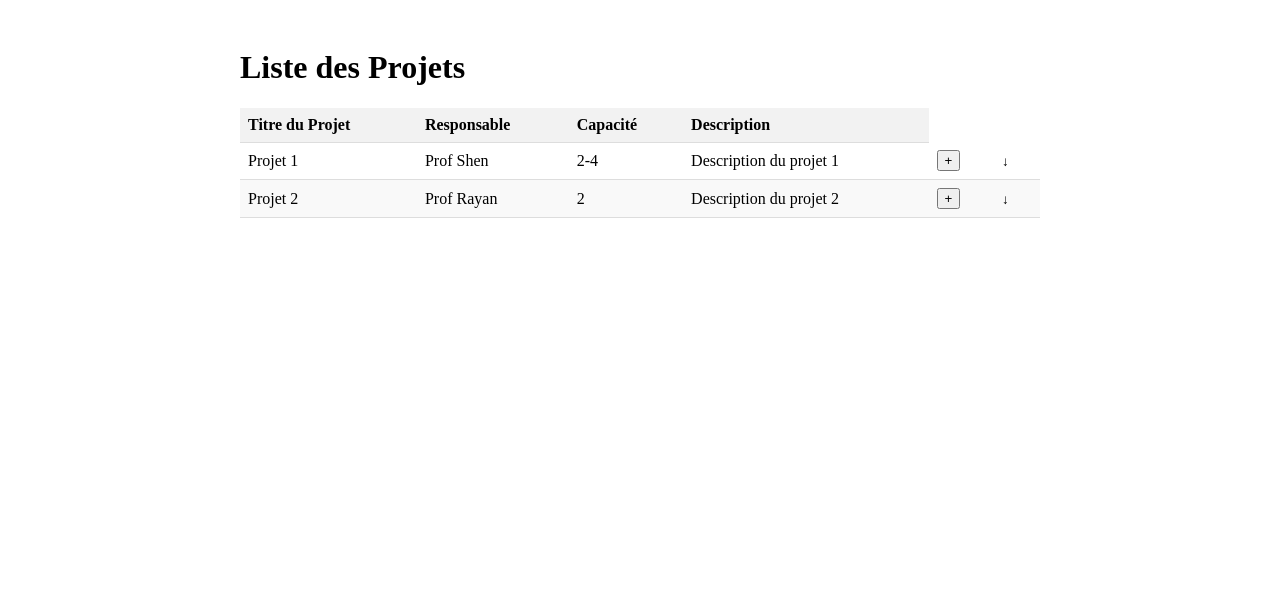
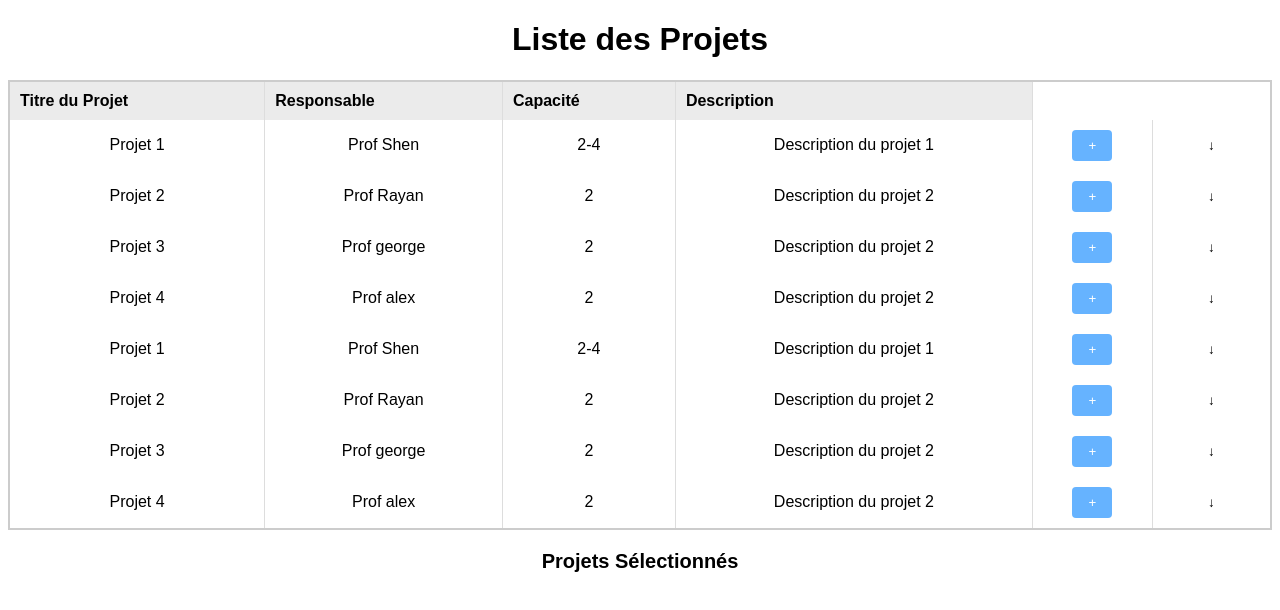
Before and after one commit to Vezonne/PROJET_ANDROIDE, a React (Create React App) app in the folder Affectation/: page /classementProjets in a window 1280 px wide. Shown: the top 610 px of the page. Built offline with nearby package versions, Linux system fonts and the light colour scheme.

Commit message:
ClassementProjet presque fini

```diff
--- a/Affectation/src/ClassementProjets.css
+++ b/Affectation/src/ClassementProjets.css
@@ -1,58 +1,95 @@
-/* ClassementProjets.css */
-
 .classement-projets-container {
-    max-width: 800px;
-    margin: 0 auto;
-    padding: 20px;
+  font-family: Arial, sans-serif;
+  text-align: center;
 }
 
 .projets-table {
   width: 100%;
   border-collapse: collapse;
+  border: 2px solid #ccc;
 }
 
-  .projets-table th,
-  .projets-table td {
-    padding: 8px;
-    border-bottom: 1px solid #ddd;
+.projets-table th, .projets-table td {
+  padding: 10px;
+  border-right: 1px solid #ddd;
 }
 
 .projets-table th {
-    background-color: #f2f2f2;
-    font-weight: bold;
+  background-color: #ebebeb;
   text-align: left;
 }
 
-  .projets-table tbody tr:nth-child(even) {
-    background-color: #f9f9f9;
+.add-button, .arrow-button, .supp-button {
+  padding: 8px 16px;
+  cursor: pointer;
+  border-radius: 4px;
+  transition: background-color 0.3s;
 }
 
-  .projets-table tbody tr:hover {
+.add-button {
+  background-color: #66b3ff;
+  color: white;
+  border: none;
+}
+
+.add-button:hover {
+  background-color: #3385ff;
+}
+
+.arrow-button, .supp-button {
+  background-color: transparent;
+  color: black;
+  border: none;
+}
+
+.arrow-button:hover {
   background-color: #f2f2f2;
 }
 
-
-  .positionnement-button {
-    padding: 8px 16px;
-    background-color: #007bff;
-    color: #fff;
-    border: none;
-    border-radius: 4px;
-    cursor: pointer;
+.supp-button:hover {
+  background-color: #ff6666;
+  color: white;
 }
 
-  .add-button:hover {
-    background-color: #0056b3;
+.projet-select {
+  padding: 6px;
+  margin-left: 12px;
+  border-radius: 4px;
+}
+
+.informations-supplementaires {
+  background-color: #ebebeb; /* Couleur de fond plus sombre */
+  color: black; /* Couleur de texte blanc */
+  padding: 10px;
+  border-radius: 12px; /* Coins arrondis */
+  margin-top: 10px;
+}
+
+.selection {
+  margin-top: 20px;
+}
+
+.selection h2 {
+  font-size: 20px;
+  margin-bottom: 12px;
+  margin-top: 0; /* Réduire l'espace au-dessus du titre */
+}
+
+.selection ul {
+  list-style-type: none;
+  padding: 0;
+}
+
+.selection li {
+  margin-bottom: 8px; /* Réduire l'espace entre les éléments de la liste */
+  border-radius: 4px;
+  background-color: #ebebeb;
+  padding: 12px;
+  display: flex;
+  align-items: center;
 }
 
 
-  .arrow-button {
-    background: none;
-    border: none;
-    cursor: pointer;
+.selection li button {
+  margin-left: auto;
 }
-
-  .informations-supplementaires {
-    background-color: #f9f9f9;
-    padding: 10px;
-  }
--- a/Affectation/src/ClassementProjets.jsx
+++ b/Affectation/src/ClassementProjets.jsx
@@ -3,7 +3,7 @@ import './ClassementProjets.css'
 import { useState, useEffect } from 'react';
 
 function ClassementProjets() {
-  // Exemple de projet en attendant le back
+  // Exemple de projet en attendant le backend
   const projets = [
     {
         id: 1,
@@ -21,11 +21,61 @@ function ClassementProjets() {
         description: "Description du projet 2",
         informationsSupplementaires: "Informations supplémentaires pour le projet 2"
       },
+      {
+        id: 3,
+        responsable: "Prof george",
+        capacite: "2",
+        nom: "Projet 3",
+        description: "Description du projet 2",
+        informationsSupplementaires: "Informations supplémentaires pour le projet 2"
+      },
+      {
+        id: 4,
+        responsable: "Prof alex",
+        capacite: "2",
+        nom: "Projet 4",
+        description: "Description du projet 2",
+        informationsSupplementaires: "Informations supplémentaires pour le projet 2"
+      },
+      {
+        id: 5,
+        responsable: "Prof Shen",
+        capacite: "2-4",
+        nom: "Projet 1",
+        description: "Description du projet 1",
+        informationsSupplementaires: "Informations supplémentaires pour le projet 1"
+      },
+      {
+        id: 6,
+        responsable: "Prof Rayan",
+        capacite: "2",
+        nom: "Projet 2",
+        description: "Description du projet 2",
+        informationsSupplementaires: "Informations supplémentaires pour le projet 2"
+      },
+      {
+        id: 7,
+        responsable: "Prof george",
+        capacite: "2",
+        nom: "Projet 3",
+        description: "Description du projet 2",
+        informationsSupplementaires: "Informations supplémentaires pour le projet 2"
+      },
+      {
+        id: 8,
+        responsable: "Prof alex",
+        capacite: "2",
+        nom: "Projet 4",
+        description: "Description du projet 2",
+        informationsSupplementaires: "Informations supplémentaires pour le projet 2"
+      },
 
   ];
 
+
   const [projetsEtendus, setProjetsEtendus] = useState({});
   const [projetsSelectionnes, setProjetsSelectionnes] = useState([]);
+  const [scores, setScores] = useState({});
 
   // Fonction de gestion du clic sur la flèche déroulante pour afficher les informations supplémentaires
   const toggleInformationsSupplementaires = (projetId) => {
@@ -35,21 +85,56 @@ function ClassementProjets() {
     });
   };
 
-  const addProject = (projetId) => {
+  // Fonction de gestion du clic sur le bouton d'ajout d'un projet
+  const addProject = (projet) => {
 
-    if(!projetsSelectionnes.find(projet => projet.id === projetId)){
-      const confirmation = window.confirm(`Êtes-vous sûr de vouloir vous ajouter ce projet "${projets[projetId-1].nom}" ?`)
-      if (confirmation) {
-        setProjetsSelectionnes([...projetsSelectionnes,projetId]);
-        console.log("Vous vous êtes positionné sur le projet avec l'ID :", projetId);
+    if(!projetsSelectionnes.find(p => p.id === projet.id)){
+      //fenetre de confirmation pour l'ajout du projet
+      //const confirmation = window.confirm(`Êtes-vous sûr de vouloir vous ajouter ce projet "${projets[projet.id-1].nom}" ?`)
+      //if (confirmation) {
+        setProjetsSelectionnes([...projetsSelectionnes,projet]);
+        console.log("Vous vous êtes positionné sur le projet avec l'ID :", projet.id);
+      //}
     }
+  };
+
+  const handleScoreChange = (projetId, score) => {
+    //parcourir les projets sélectionnés et supprimer le score si le score est le même
+    projetsSelectionnes.forEach(projet => {
+      if(scores[projet.id] === score){
+        setScores(prevScores => ({
+          ...prevScores,
+          [projet.id]: ''
+        }));
       }
+    });
+    // Met à jour le score du projet
+    setScores(prevScores => ({
+      ...prevScores,
+      [projetId]: score
+    }));
+  };
+
+  const handleRemoveProject = (projetId) => {
+    // Supprime le projet de la liste des projets sélectionnés
+    setProjetsSelectionnes(prevProjets => prevProjets.filter(projet => projet.id !== projetId));
+
+    //supprime le score associé au projet
+    const newScores = { ...scores };
+    delete newScores[projetId];
+
+    setScores(newScores);
+
 
   };
 
   useEffect(() => {
     console.log("Valeur actuelle de projetsPositionnes :", projetsSelectionnes);
   }, [projetsSelectionnes]);
+
+  useEffect(() => {
+    console.log("Valeur actuelle de scores :", scores);
+  }, [scores]);
 
   return (
     <div className='classement-projets-container'>
@@ -66,13 +151,13 @@ function ClassementProjets() {
         <tbody>
           {projets.map(projet => (
             <React.Fragment key={projet.id}>
-            <tr>
+              <tr key = {projet.id}>
                   <td>{projet.nom}</td>
                   <td>{projet.responsable}</td>
                   <td>{projet.capacite}</td>
                   <td>{projet.description}</td>
                   <td>
-                <button className='add-button' onClick={() => addProject(projet.id)} disabled={projetsSelectionnes.some(p => p.id === projet.id)}>
+                  <button className='add-button' onClick={() => addProject(projet)} disabled={projetsSelectionnes.some(p => p.id === projet.id)}>
                       +
                   </button>
                   </td>
@@ -96,6 +181,23 @@ function ClassementProjets() {
           ))}
         </tbody>
       </table>
+      <div className='selection'>
+        <h2>Projets Sélectionnés</h2>
+          <ul >
+            {projetsSelectionnes.map(projet => (
+              <li key={projet.id}>
+              {projet.nom} - Score :
+              <select className='projet-select' value={scores[projet.id] || ''} onChange={(e) => handleScoreChange(projet.id, e.target.value)}>
+                <option value="" >Sélectionnez un score</option>
+                {Array.from({ length: projetsSelectionnes.length }, (_, i) => i + 1).map(score => (
+                  <option key={score} value={score}>{score}</option>
+                ))}
+              </select>
+              <button className='supp-button' type="button" onClick={() => handleRemoveProject(projet.id)}>Supprimer</button>
+            </li>
+            ))}
+          </ul>
+        </div>
     </div>
   );
 }
```
Lines whose indentation alone changed are shown as unchanged.
